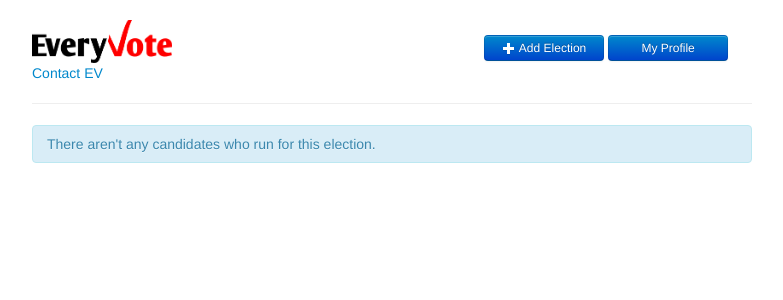
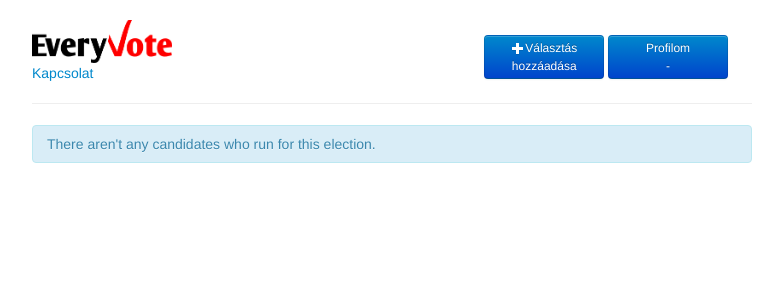
Before and after one commit to everyvote/evmini, a CakePHP app: the page made by app/View/Candidates/list_by_election.ctp in a window 1280 px wide. Shown: the top 300 px of the page, without its empty margins (248-1031 px from the left). Run offline with PHP 8.4 and a stand-in for CakePHP, Linux system fonts and the light colour scheme; the template is opened without the code that fills it, so the values that code supplies are empty; some libraries are stand-ins or nearby versions.

Commit message:
first round of Hungarian translations

```diff
--- a/app/View/Candidates/list_by_election.ctp
+++ b/app/View/Candidates/list_by_election.ctp
@@ -41,7 +41,7 @@
 						"/candidates/view/".$candidate['Candidate']['id']."/".$candidate['Candidate']['election_id'],
 							array('target' => '_blank'));
 					?></h3>
-                    <p><strong>Running for:</strong> <?=$candidate['Office']['name']?></p>
+                    <p><strong><?=__("Jelölöm magam erre:") ?></strong> <?=$candidate['Office']['name']?></p>
                     <p><?=substr($candidate['Candidate']['about_text'], 0, 350) ?>...</p>
                 </div>
             </div>
--- a/app/View/Layouts/default.ctp
+++ b/app/View/Layouts/default.ctp
@@ -38,19 +38,19 @@
                         <?php echo $this->EvForm->selector('Constituency', 'add', 'span5', 'addEc(ui.item.id)'); ?>
                     </div>
                     <div>
-                        <strong style="display:inline-block;width:140px;">Election:</strong>
+                        <strong style="display:inline-block;width:140px;"><?=__("Election:") ?></strong>
                         <input type="text" class="span5" id="addETitle" name="election" />
                     </div>
                     <div>
-                        <strong style="display:inline-block;width:140px;">Election date:</strong>
+                        <strong style="display:inline-block;width:140px;"><?=__("Választás napja:") ?></strong>
                         <input class="datepicker span5" name="date" id="addEDate" size="16" type="text">
                     </div>
                     <div>
-                        <strong style="display:inline-block;width:140px;">Close date:</strong>
+                        <strong style="display:inline-block;width:140px;"><?=__("Választás lezárásának napja:") ?></strong>
                         <input class="datepicker span5" name="closedate" id="addCDate" size="16" type="text">
                     </div>
                     <div>
-                        <strong style="display:inline-block;width:140px;">Offices:</strong>
+                        <strong style="display:inline-block;width:140px;"><?=__("Pozíciók:") ?></strong>
                         <input name="offices" id="addEOffices" class="span5" size="16" type="text">
                         <p style="font-size:12px;color:#999;">use commas to separate, include district #s (example: Senator - District 1, etc.)</p>
                     </div>
@@ -61,7 +61,7 @@
                         <input type="hidden" name="moderators" id="mods" />
                     </div>
                     <div>
-                        <strong style="display:block;">Election description:</strong>
+                        <strong style="display:block;"><?=__("Választás leírása:") ?></strong>
                         <textarea name="description" id="addEDesc" style="width:510px;height:140px;resize:none;"cols="40" rows="10"></textarea>
                     </div>
                 </div>
@@ -73,7 +73,7 @@
 
             <div class="modal" style="display:none" id="editElection" tabindex="-1" role="dialog">
                 <div class="modal-header">
-                    <h6>Edit Election <button type="button" class="close" data-dismiss="modal" aria-hidden="true">×</button></h6>
+                    <h6><?=__("Választás szerkesztése") ?><button type="button" class="close" data-dismiss="modal" aria-hidden="true">×</button></h6>
                 </div>
                     <div class="modal-body" style="height:500px;">
                     <div>
@@ -81,20 +81,20 @@
                         <?php echo $this->EvForm->selector('Constituency', 'edit', 'span5'); ?>
                     </div>
                     <div>
-                        <strong style="display:inline-block;width:140px;">Election:</strong>
+                        <strong style="display:inline-block;width:140px;"><?=__("Választás:") ?></strong>
                         <input type="text" class="span5" id="editETitle" name="election" />
                     </div>
                     <div>
-                        <strong style="display:inline-block;width:140px;">Election date:</strong>
+                        <strong style="display:inline-block;width:140px;"><?=__("Választás napja:") ?></strong>
                          <input class="datepicker span5" name="date" id="editEDate" size="16" type="text">
                     </div>
                     <div>
-                        <strong style="display:inline-block;width:140px;">Close date:</strong>
+                        <strong style="display:inline-block;width:140px;"><?=__("Választás lezárásának napja:") ?></strong>
                         <input class="datepicker span5" name="closedate" id="editCDate" size="16" type="text">
                     </div>
 
                     <div>
-                        <strong style="display:inline-block;width:140px;">Offices:</strong>
+                        <strong style="display:inline-block;width:140px;"><?=__("Pozíciók:") ?></strong>
                         <input id="eoffices" class="span5" size="16" type="text">
                         <ul id="eofficesList"></ul>
                         <input type="hidden" name="offices" id="eoffs" />
@@ -109,13 +109,13 @@
                         <input type="hidden" name="moderators" id="emods" />
                     </div>
                     <div>
-                        <strong style="display:inline-block;width:140px;">Block Users:</strong>
+                        <strong style="display:inline-block;width:140px;"><?=__("Felhasználók letiltása") ?>:</strong>
                         <input id="eblockusers" class="span5" size="16" type="text">
                         <ul id="eblockuserList"></ul>
                         <input type="hidden" name="blockusers" id="eblock" />
                     </div>
                     <div>
-                        <strong style="display:block;">Election description:</strong>
+                        <strong style="display:block;"><?=__("Választás leírása:") ?></strong>
                         <textarea name="description" id="editEDesc" style="width:510px;height:140px;resize:none;"cols="40" rows="10"></textarea>
                     </div>
                 </div>
@@ -134,7 +134,7 @@
                         <div class="span2"><img src="<?=$currentUser['User']['image']?>" alt="<?=$currentUser['User']['name']?>" class="img-rounded" /></div>
                         <div class="span4">
                             <h5><?=$currentUser['User']['name']?></h5>
-                            <h6>About me (optional):</h6>
+                            <h6><?=__("About me:") ?></h6>
                             <p>
                                 <textarea id="aboutrun" style="resize:none;width:300px" cols="30" rows="5"></textarea>
                             </p>
@@ -150,7 +150,7 @@
 
             <div class="modal" style="display:none; width: 660px;" id="myModal" tabindex="-1" role="dialog" aria-labelledby="myModalLabel" aria-hidden="true">
                 <div class="modal-header">
-                    <h6>My Profile <button type="button" class="close" data-dismiss="modal" aria-hidden="true">×</button></h6>
+                    <h6><?=__("Profilom") ?><button type="button" class="close" data-dismiss="modal" aria-hidden="true">×</button></h6>
                 </div>
                 <div class="modal-body">
                 <?php
@@ -196,7 +196,7 @@
 
             <div class="modal" style="display:none; width: 660px;" id="contactForm" tabindex="-1" role="dialog" aria-labelledby="myModalLabel" aria-hidden="true">
                 <div class="modal-header">
-                    <h6>Contact Us <button type="button" class="close" data-dismiss="modal" aria-hidden="true">×</button></h6>
+                    <h6><?=__("Contact Us") ?> <button type="button" class="close" data-dismiss="modal" aria-hidden="true">×</button></h6>
                 </div>
                 <div class="modal-body">
 
@@ -231,39 +231,39 @@
             <div class="row">
                 <div class="span2">
                     <a href="<?=Router::url('/', true)?>"><?=$this->Html->image(Router::url('/', true).'img/copy-logo.png')?></a>
-                    <a id="contactEV" data-target="#contactForm" data-toggle="modal" href="#">Contact EV</a>
+                    <a id="contactEV" data-target="#contactForm" data-toggle="modal" href="#"><?=__("Kapcsolat") ?></a>
                 </div>
                 <?php
                     if ($back) : ?>
                 <div class="span1 offset3 menu" id="menu" style="float:left">
-                    <a class="btn btn-small btn-primary" id="back" href="<?php echo $this->base; ?>/elections/view/<?php echo $electionID; ?>">Return to Election</a>
+                    <a class="btn btn-small btn-primary" id="back" href="<?php echo $this->base; ?>/elections/view/<?php echo $electionID; ?>"><?=__("Return to Election") ?></a>
                 </div>
                 <div class="span6 offset3 menu" id="menu">
                     <div>
-                        <a class="btn btn-primary btn-small hidden" id="editE" href="#"><i class="icon-pencil icon-white"></i> Edit Election</a>
-                        <a class="btn btn-small btn-primary" id="addE" href="#"> <i class="icon-plus icon-white"></i> Add Election</a>
-                        <a class="btn btn-primary btn-small" data-toggle="modal" data-target="#myModal" href="#">My Profile</a>
+                        <a class="btn btn-primary btn-small hidden" id="editE" href="#"><i class="icon-pencil icon-white"></i> <?=__("Választás szerkesztése") ?></a>
+                        <a class="btn btn-small btn-primary" id="addE" href="#"> <i class="icon-plus icon-white"></i><?=__("Választás hozzáadása") ?></a>
+                        <a class="btn btn-primary btn-small" data-toggle="modal" data-target="#myModal" href="#"><?=__("Profilom <br />-") ?></a>
                         <div class="dropdown inline-block">
-                        <a class="btn btn-small btn-success hidden" id="run" class="dropdown-toggle" data-toggle="dropdown" href="#">Run for Office</a>
+                        <a class="btn btn-small btn-success hidden" id="run" class="dropdown-toggle" data-toggle="dropdown" href="#">Jelölöm magam <br \>-</a>
                           <ul class="dropdown-menu" role="menu" id="runUl" aria-labelledby="dLabel">
                           </ul>
                           </div>
-                        <a class="btn btn-small btn-danger hidden" id="leave" href="#">Leave Race</a>
+                        <a class="btn btn-small btn-danger hidden" id="leave" href="#">Indulás visszavonása</a>
                     </div>
                 </div>
                 <?php
                     else: ?>
                 <div class="span7 offset3 menu" id="menu">
                     <div>
-                        <a class="btn btn-primary btn-small hidden" id="editE" href="#"><i class="icon-pencil icon-white"></i> Edit Election</a>
-                        <a class="btn btn-small btn-primary" id="addE" href="#"> <i class="icon-plus icon-white"></i> Add Election</a>
-                        <a class="btn btn-primary btn-small" data-toggle="modal" data-target="#myModal" href="#">My Profile</a>
+                        <a class="btn btn-primary btn-small hidden" id="editE" href="#"><i class="icon-pencil icon-white"></i><?=__("Választás szerkesztése") ?></a>
+                        <a class="btn btn-small btn-primary" id="addE" href="#"> <i class="icon-plus icon-white"></i><?=__("Választás hozzáadása") ?></a>
+                        <a class="btn btn-primary btn-small" data-toggle="modal" data-target="#myModal" href="#"><?=__("Profilom <br />-") ?></a>
                         <div class="dropdown inline-block">
-                        <a class="btn btn-small btn-success hidden" id="run" class="dropdown-toggle" data-toggle="dropdown" href="#">Run for Office</a>
+                        <a class="btn btn-small btn-success hidden" id="run" class="dropdown-toggle" data-toggle="dropdown" href="#"><?=__("Jelölöm magam <br \>-") ?></a>
                           <ul class="dropdown-menu" role="menu" id="runUl" aria-labelledby="dLabel">
                           </ul>
                           </div>
-                        <a class="btn btn-small btn-danger hidden" id="leave" href="#">Leave Race</a>
+                        <a class="btn btn-small btn-danger hidden" id="leave" href="#"><?=__("Indulás visszavonása") ?></a>
                     </div>
                 </div>
                 <?php endif ?>
```
Also changed, not shown: app/View/Candidates/view.ctp (+11 -10 lines), app/View/Constituencies/index.ctp (+6 -6 lines), app/View/Elections/view.ctp (+5 -5 lines), app/View/Emails/html/default.ctp (+4 -4 lines).
